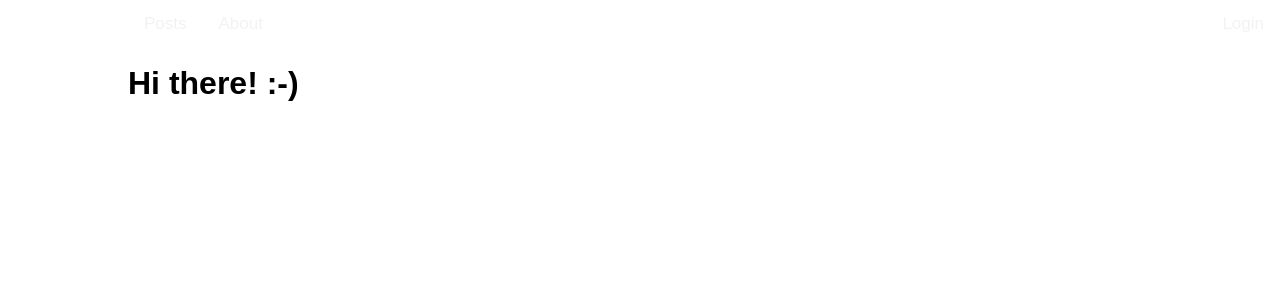
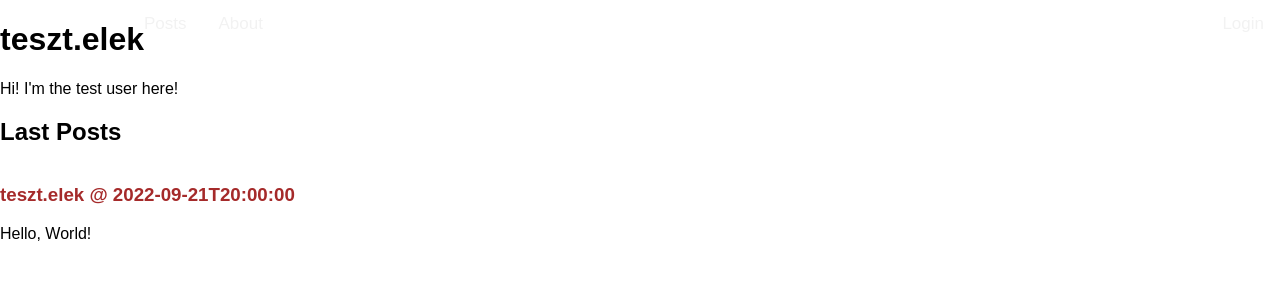
Before and after one commit to kubenetic/social-app-frontend, a Vue app: page /about in a window 1280 px wide. Shown: the top 300 px of the page. Built offline with nearby package versions, Linux system fonts and the light colour scheme.

Commit message:
implements about page

```diff
--- a/src/views/AboutView.vue
+++ b/src/views/AboutView.vue
@@ -1,10 +1,33 @@
 <template>
-  <h1>Hi there! :-)</h1>
+  <h1>{{ user.username }}</h1>
+  <p>{{ user.description }}</p>
+  <post-list
+    v-bind:posts="posts"
+    title="Last Posts"></post-list>
 </template>
 
 <script>
+import PostList from '@/components/posts/PostList'
+
 export default {
-  name: 'AboutView'
+  components: { PostList },
+  name: 'AboutView',
+  data: function () {
+    return {
+      user: {
+        username: 'teszt.elek',
+        description: 'Hi! I\'m the test user here!'
+      },
+      posts: [
+        {
+          id: 1,
+          user: 'teszt.elek',
+          date: '2022-09-21T20:00:00',
+          post: 'Hello, World!'
+        }
+      ]
+    }
+  }
 }
 </script>
 
```
